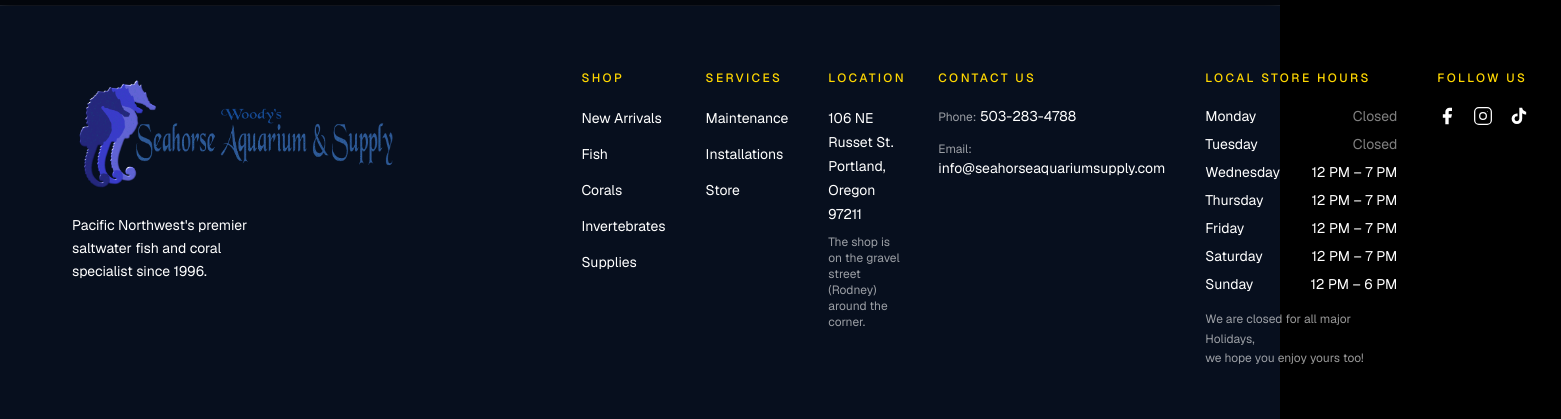
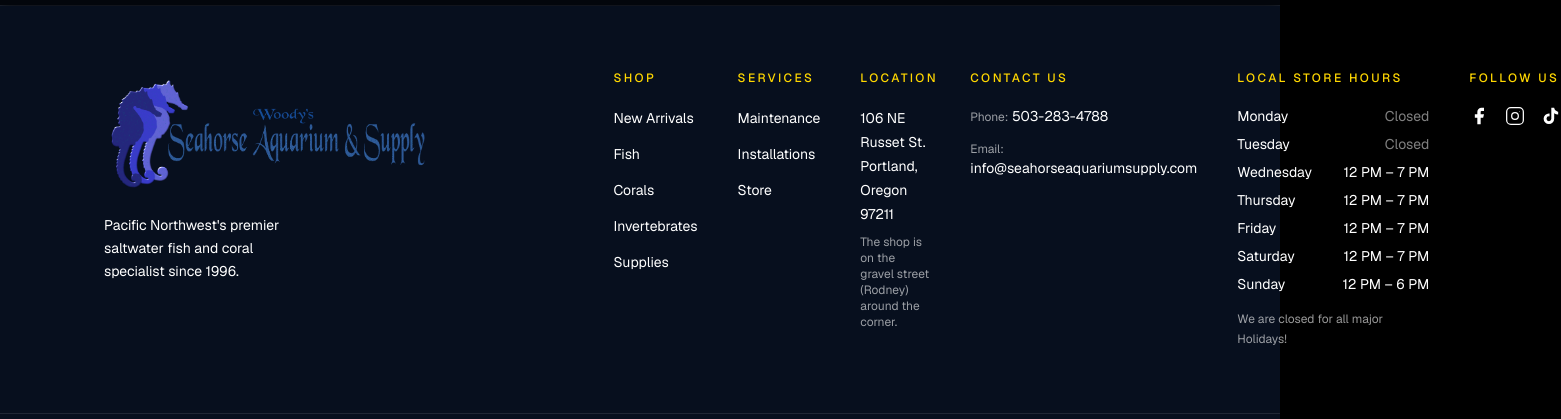
Before and after one commit to locallfs/seahorse, a Next.js app: page / in a window 1280 px wide. Shown: the part 4927-5346 px from the top of the page, 1561 px wide, since content can reach past the window. Built offline with nearby package versions, Linux system fonts and the light colour scheme; no server answers; what @medusajs/js-sdk would draw is missing.

Commit message:
Footer: nudge logo right, shorten holiday text, 3-line location note
Co-Authored-By: Claude Opus 4.6 <noreply@anthropic.com>

```diff
--- a/components/Footer.tsx
+++ b/components/Footer.tsx
@@ -30,7 +30,7 @@ export default function Footer() {
     <footer className="bg-ocean-900 border-t border-white/10 mt-auto">
       <div className="py-16 px-6">
         <div className="flex flex-col lg:flex-row gap-10">
-          <div className="flex-shrink-0 lg:pl-12">
+          <div className="flex-shrink-0 lg:pl-20">
             <Image
               src="/images/LogoFullNameOnly.png"
               alt="Woody's Seahorse Aquarium & Supply"
@@ -97,8 +97,9 @@ export default function Footer() {
                     Portland, Oregon 97211
                   </a>
                   <p className="text-xs text-white/60 mt-2">
-                    The shop is on the gravel street<br />
-                    (Rodney) around the corner.
+                    The shop is on the<br />
+                    gravel street (Rodney)<br />
+                    around the corner.
                   </p>
                 </div>
 
@@ -136,8 +137,7 @@ export default function Footer() {
                   ))}
                 </ul>
                 <p className="text-xs text-white/60 mt-4 leading-relaxed w-48">
-                  We are closed for all major Holidays,<br />
-                  we hope you enjoy yours too!
+                  We are closed for all major Holidays!
                 </p>
               </div>
 
```
